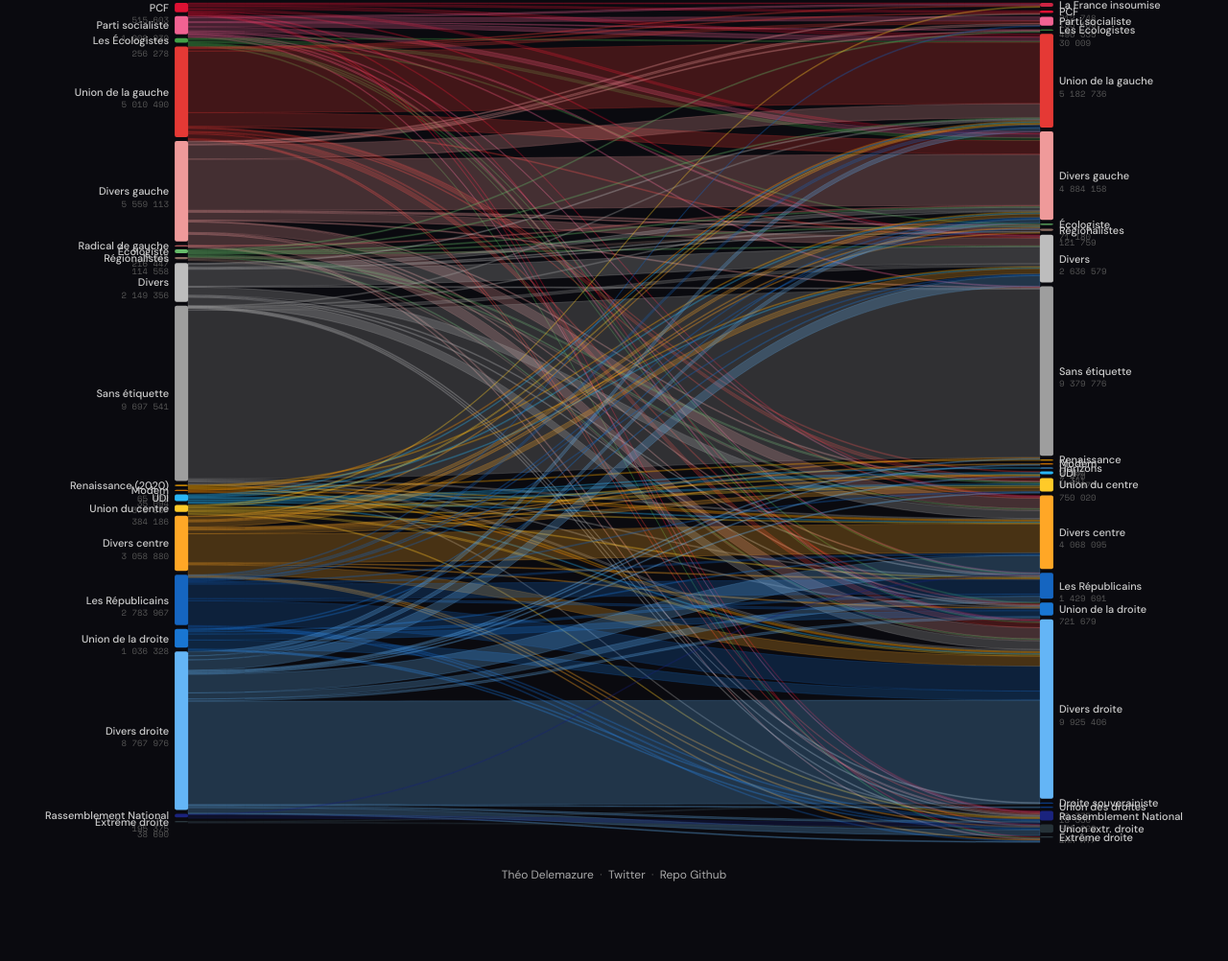
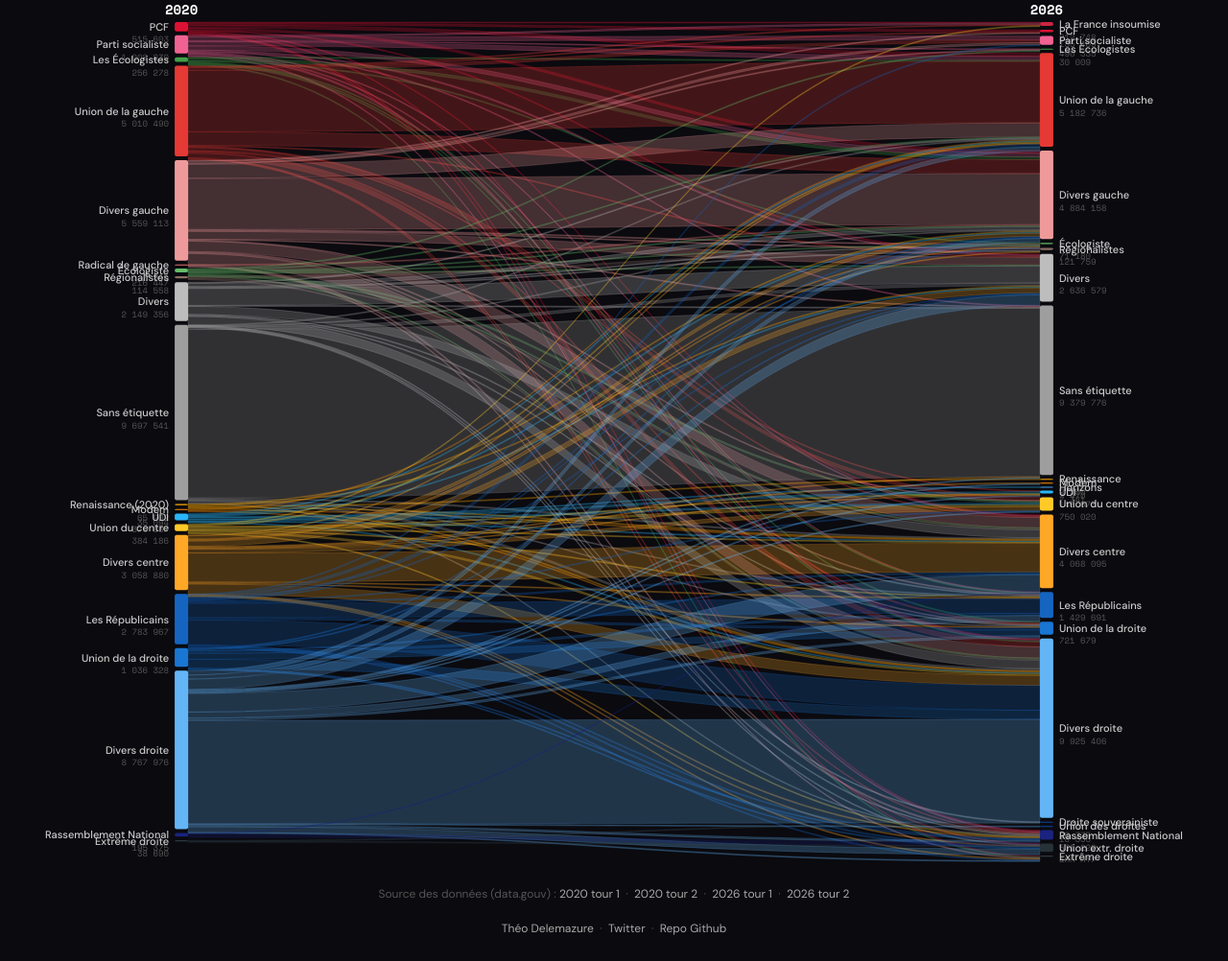
Before and after one commit to TheoDlmz/municipales-transferts, a plain HTML site: page index.html in a window 1280 px wide. Shown: the part 170-1172 px from the top of the page at 96% size. Before the commit the page ends 1116 px from the top, so only its background shows below. Drawn offline with nearby package versions, Linux system fonts and the light colour scheme.

Commit message:
small fixes

```diff
--- a/index.html
+++ b/index.html
@@ -44,6 +44,7 @@
 <div class="header">
   <h1>Municipales 2020 → 2026</h1>
   <p>Transferts de nuances politiques — filtré par taille de commune (inscrits 2026)</p>
+  <p id="disclaimer" style="color:#c44;font-size:11px;margin-top:6px">Le graphique ci-dessous ne montre pas les transferts de votes individuels, mais les transferts de nuances politiques des communes entre 2020 et 2026, pondérées par le nombre d'inscrits dans la commune.</p>
 </div>
 <div class="container">
   <div id="dropArea" style="text-align:center;padding:60px;color:#666;font-size:14px">
@@ -367,6 +368,16 @@ document.getElementById("deptSelect").addEventListener("change",function(){
   render(currentThreshold);
 });
 </script>
+<div style="text-align:center;padding:20px 10px 0px;font-size:12px;color:#555;font-family:'DM Sans',sans-serif">
+  Source des données (data.gouv) :
+  <a href="https://www.data.gouv.fr/datasets/elections-municipales-2020-resultats-1er-tour" style="color:#aaa;text-decoration:none">2020 tour 1</a>
+  &nbsp;·&nbsp;
+  <a href="https://www.data.gouv.fr/datasets/municipales-2020-resultats-2nd-tour" style="color:#aaa;text-decoration:none">2020 tour 2</a>
+  &nbsp;·&nbsp;
+  <a href="https://www.data.gouv.fr/datasets/elections-municipales-2026-resultats-du-premier-tour" style="color:#aaa;text-decoration:none">2026 tour 1</a>
+  &nbsp;·&nbsp;
+  <a href="https://www.data.gouv.fr/datasets/elections-municipales-2026-resultats-du-second-tour" style="color:#aaa;text-decoration:none">2026 tour 2</a>
+</div>
 <div style="text-align:center;padding:20px 10px 16px;font-size:12px;color:#555;font-family:'DM Sans',sans-serif">
   <a href="https://theo.delemazure.fr" style="color:#aaa;text-decoration:none">Théo Delemazure</a>
   &nbsp;·&nbsp;
```
